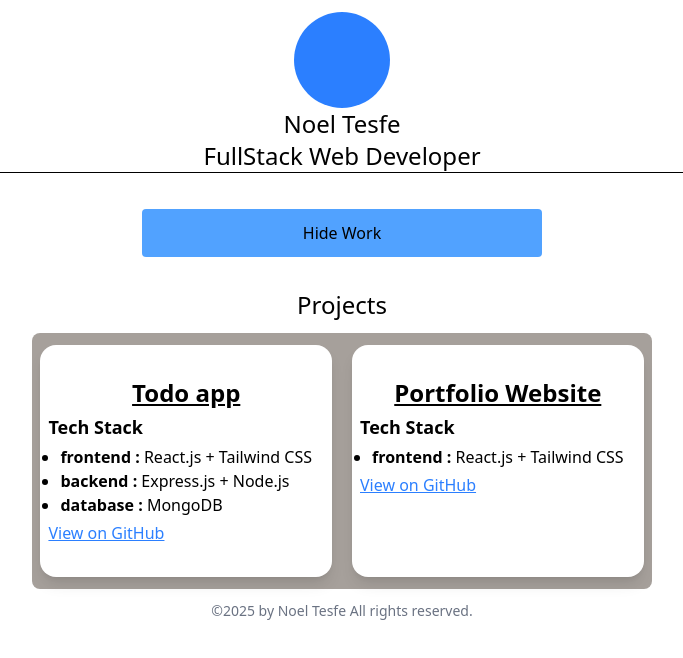
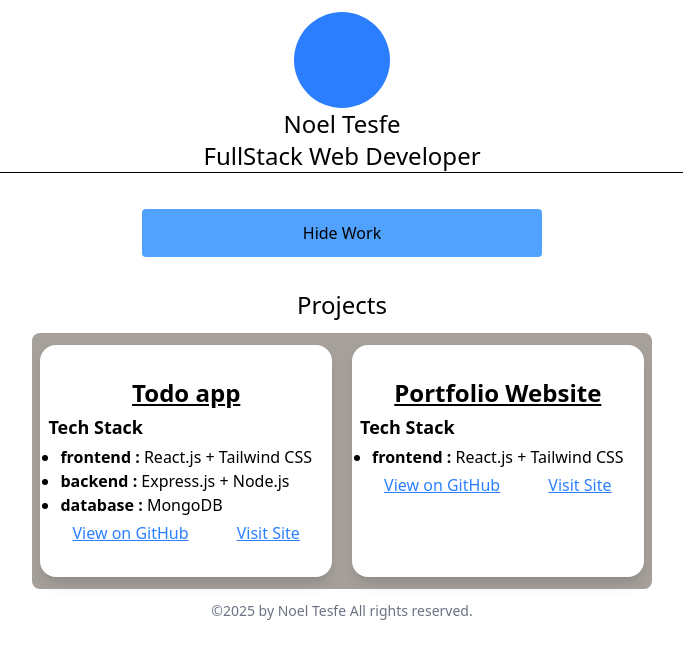
Before and after one commit to Noel-byte/Portfolio, a React (Vite) app: page / in a window 1280 px wide. Both pictures are taken after a click on the button "Check Out Work". Shown: the top 658 px of the page, without its empty margins (298-981 px from the left). Built offline with nearby package versions, Linux system fonts and the light colour scheme.

Commit message:
updated site

```diff
--- a/src/App.jsx
+++ b/src/App.jsx
@@ -6,7 +6,7 @@ import { useState } from "react"
 
 function App() {
   const [showProjects,setShowProjects] = useState(false)
-  const projects = [{title:'Todo app',link:'todo-list',tech:[{frontend:'React.js + Tailwind CSS'},{backend:'Express.js + Node.js'},{database:'MongoDB'}]},{title:'Portfolio Website',link:'Portfolio',tech:[{frontend:'React.js + Tailwind CSS'}]}]
+  const projects = [{title:'Todo app',link:'todo-list',weblink:'https://todofrontapp.netlify.app',tech:[{frontend:'React.js + Tailwind CSS'},{backend:'Express.js + Node.js'},{database:'MongoDB'}]},{title:'Portfolio Website',link:'Portfolio',weblink:'https://ntesfe.netlify.app',tech:[{frontend:'React.js + Tailwind CSS'}]}]
   const handleClick = ()=>{
     //first load all the projects available
     // show all the available project list
--- a/src/components/Projects.jsx
+++ b/src/components/Projects.jsx
@@ -7,6 +7,7 @@ export const Projects = ({ projects }) => {
       <div className="m-3 flex flex-wrap justify-center gap-5 bg-stone-400 py-3 px-2 rounded-lg">
         {projects.map((project, index) => {
           const url = `https://github.com/Noel-byte/${project.link}`;
+          const weburl = `${project.weblink}`
           return (
             <div
               key={index}
@@ -27,14 +28,23 @@ export const Projects = ({ projects }) => {
                   );
                 })}
               </ul>
-
-              <a
+                <div className=' max-w-sm flex justify-around'>
+                <a
                 href={url}
                 target="_blank"
                 className=" underline text-blue-500"
               >
                 View on GitHub
               </a>
+              <a
+                href={weburl}
+                target="_blank"
+                className=" underline text-blue-500"
+              >
+                Visit Site
+              </a>
+                </div>
+
             </div>
           );
         })}
```
